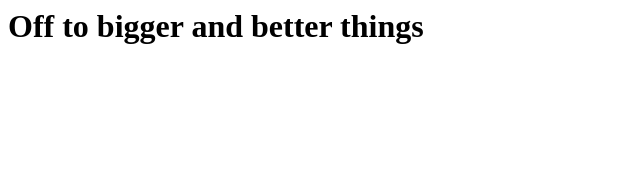
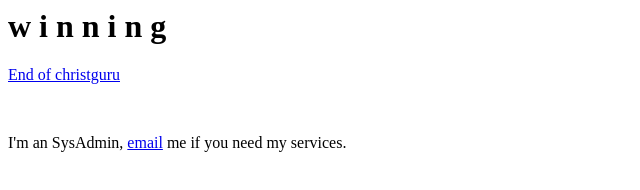
Before and after one commit to Sans-Skelly/Christguru, a plain HTML site: page index.html in a window 1280 px wide. Shown: the whole page, without its empty margins (0-640 px from the left). Drawn offline with Linux system fonts and the light colour scheme.

Commit message:
Update index.html

```diff
--- a/index.html
+++ b/index.html
@@ -1 +1,5 @@
-<h1>Off to bigger and better things</h1>
+<h1>w i n n i n g</h1>
+
+<p><a href="https://us.christguru.com">End of christguru</a></p>
+<br/>
+<p>I'm an SysAdmin, <a href="mailto:christguruenterprises@gmail.com">email</a> me if you need my services.</p>
```
